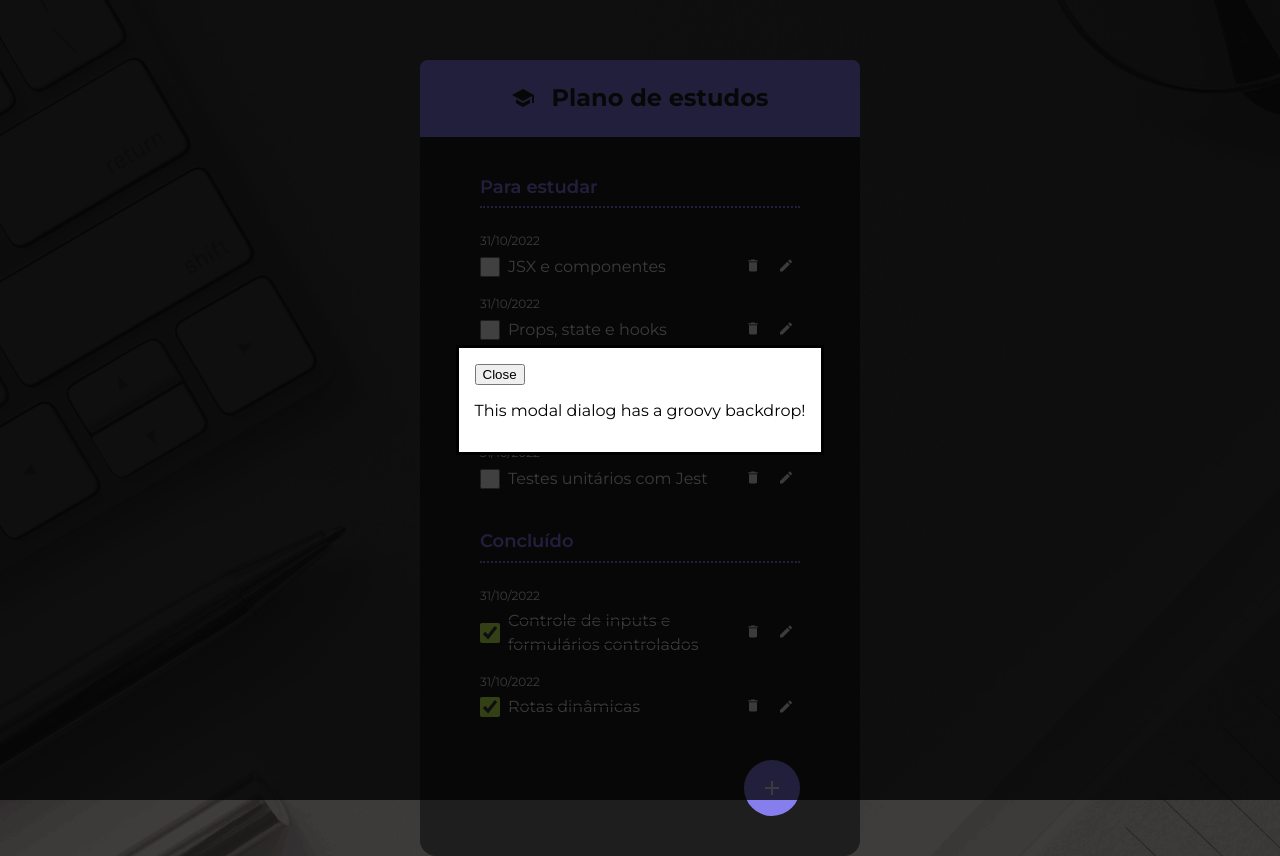
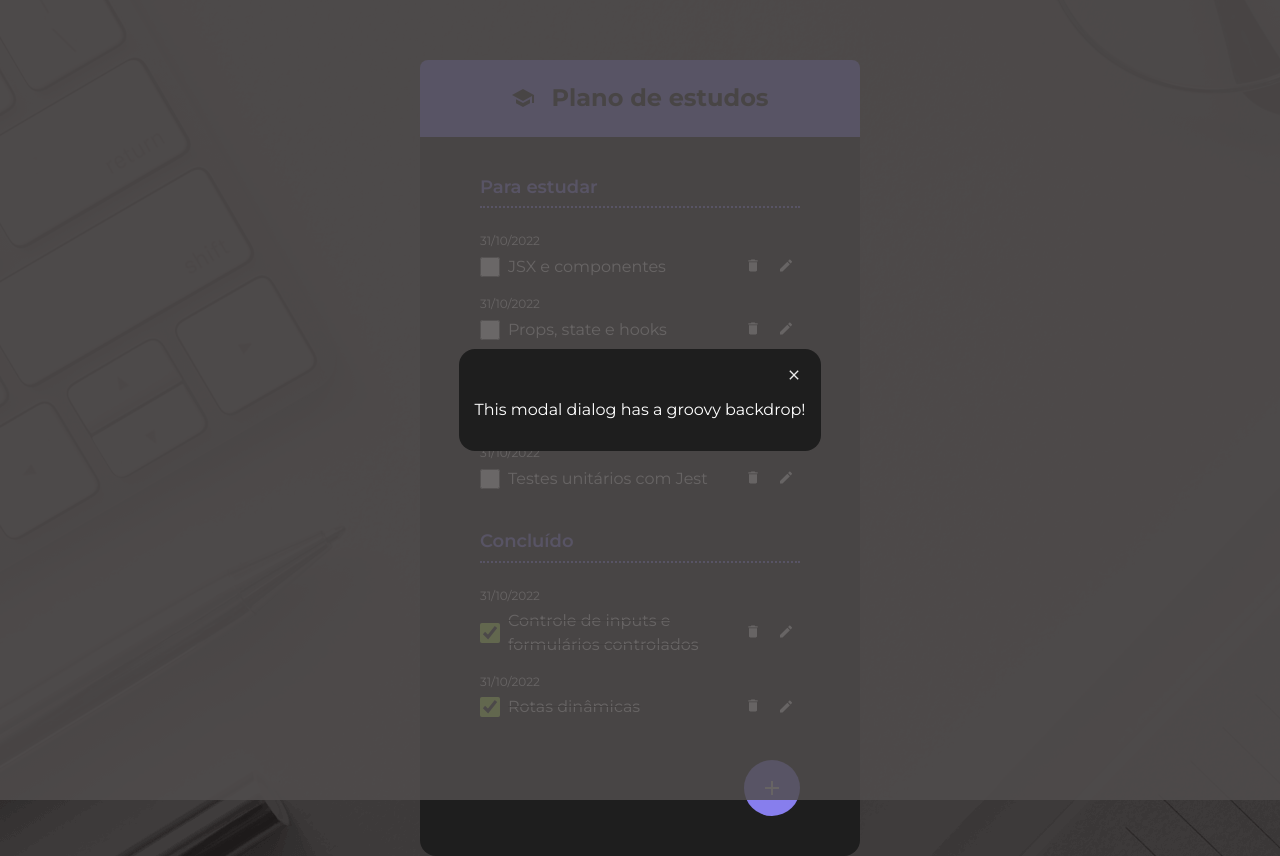
Before and after one commit to dglshenriq/todo-list-react, a React (Vite) app: page / in a window 1280 px wide. Both pictures are taken after a click on the button 772 px from the left and 787 px from the top of the page. Built offline with nearby package versions, Linux system fonts and the light colour scheme.

Commit message:
Estiliza o modal

```diff
--- a/src/App.jsx
+++ b/src/App.jsx
@@ -82,7 +82,9 @@ function App() {
             })}
           </ToDoList>
           <Footer>
-            <Dialog isOpen={showDialog} onClose={toggleDialog} />
+            <Dialog isOpen={showDialog} onClose={toggleDialog}>
+              <p>This modal dialog has a groovy backdrop!</p>
+            </Dialog>
             <FabButton onClick={toggleDialog}>
               <IconPlus />
             </FabButton>
--- a/src/components/Dialog/dialog.style.css
+++ b/src/components/Dialog/dialog.style.css
@@ -1,4 +1,21 @@
 ::backdrop {
-  background-color: #000;
-  opacity: 0.75;
+  background-color: #504d4d;
+  opacity: 0.85;
 }
+
+.dialog {
+  background-color: #1e1e1e;
+  color: #ffffff;
+  border: none;
+  border-radius: 16px;
+  padding: 16px;
+}
+
+.btn-close-wrapper {
+  text-align: right;
+}
+.btn-close {
+    background-color: transparent;
+    border: none;
+    cursor: pointer;
+}
--- a/src/components/Dialog/index.jsx
+++ b/src/components/Dialog/index.jsx
@@ -1,14 +1,17 @@
 import React, { useEffect, useRef } from "react";
 import "./dialog.style.css";
+import { IconClose } from "../icons";
 
-export function Dialog({ isOpen, onClose }) {
+export function Dialog({ isOpen, onClose, children }) {
   const dialogRef = useRef(null);
 
   useEffect(() => {
-    console.log('blablabla', isOpen)
-    if (isOpen){
-        openDialog()
-    } else{closeDialog()}
+    console.log("blablabla", isOpen);
+    if (isOpen) {
+      openDialog();
+    } else {
+      closeDialog();
+    }
   }, [isOpen]);
 
   const openDialog = () => {
@@ -21,13 +24,14 @@ export function Dialog({ isOpen, onClose }) {
 
   return (
     <>
-      <dialog ref={dialogRef}>
-        <button autoFocus onClick={onClose}>
-          Close
-        </button>
-        <p>This modal dialog has a groovy backdrop!</p>
+      <dialog ref={dialogRef} className="dialog">
+        <div className="btn-close-wrapper">
+          <button autoFocus onClick={onClose} className="btn-close">
+            <IconClose />
+          </button>
+        </div>
+        {children}
       </dialog>
-
     </>
   );
 }
--- a/src/components/icons/index.jsx
+++ b/src/components/icons/index.jsx
@@ -26,3 +26,11 @@ export function IconPlus() {
         </svg>
     )
 }
+
+export function IconClose() {
+return (
+<svg width="10" height="10" viewBox="0 0 10 10" fill="none" xmlns="http://www.w3.org/2000/svg">
+<path d="M9.65625 1.28125L5.9375 5L9.65625 8.71875L8.71875 9.65625L5 5.9375L1.28125 9.65625L0.34375 8.71875L4.0625 5L0.34375 1.28125L1.28125 0.34375L5 4.0625L8.71875 0.34375L9.65625 1.28125Z" fill="#EAEAEA" />Add commentMore actions
+</svg>
+)
+}
```
